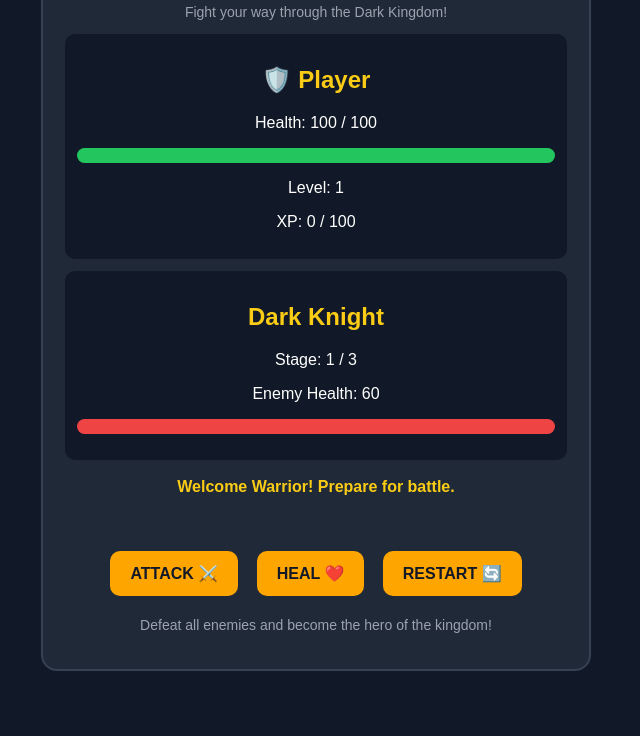
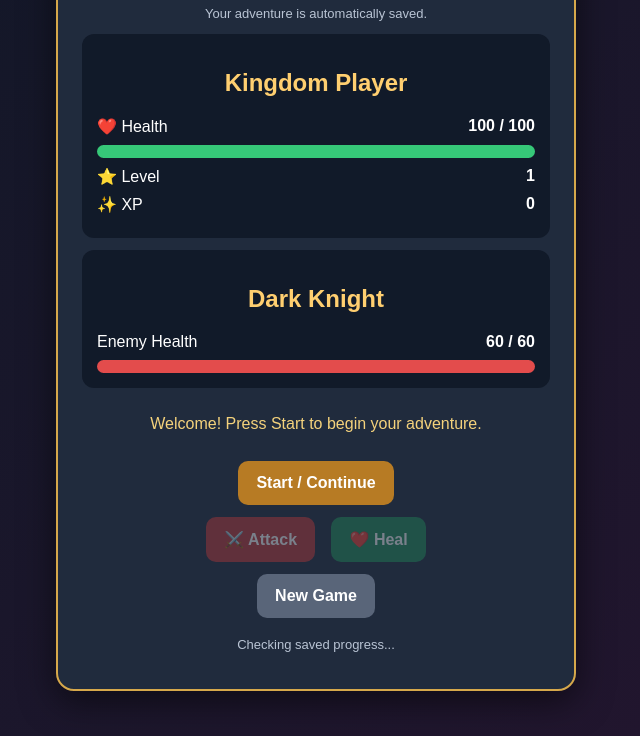
Before and after one commit to iiTachi/mino-rpg, a plain HTML site: page index.html in a window 1280 px wide. Shown: the part 129-865 px from the top of the page, without its empty margins (324-964 px from the left). Before the commit the page ends 828 px from the top, so only its background shows below. Drawn offline with Linux system fonts and the light colour scheme.

Commit message:
Update index.html

```diff
--- a/index.html
+++ b/index.html
@@ -4,245 +4,289 @@
 <head>
 <meta charset="UTF-8">
 <meta name="viewport" content="width=device-width, initial-scale=1.0">
-<title>MINO RPG ADVENTURE</title>
+<title>MINO RPG Adventure</title>
 <style>
-* { box-sizing: border-box; }
-
-body {
-    background: #111827;
-    color: white;
-    font-family: Arial, sans-serif;
-    text-align: center;
-    padding: 20px;
+*{box-sizing:border-box}
+body{
+  margin:0;padding:20px;
+  background:linear-gradient(135deg,#101827,#24152f);
+  color:#fff;font-family:Arial,sans-serif;
+  text-align:center;min-height:100vh;
 }
-
-.container {
-    max-width: 550px;
-    margin: auto;
-    background: #1f2937;
-    padding: 22px;
-    border-radius: 16px;
-    border: 2px solid #374151;
+.game{
+  max-width:520px;margin:25px auto;
+  padding:24px;background:#202b3d;
+  border:2px solid #d6a84b;border-radius:18px;
+  box-shadow:0 10px 35px #0008;
 }
-
-h1 { color: orange; }
-
-h2 { color: #facc15; }
-
-.stats {
-    background: #111827;
-    padding: 12px;
-    border-radius: 10px;
-    margin: 12px 0;
+h1{color:#f4c65e;margin-top:5px}
+h2{color:#ffcf70}
+.stats,.enemy{
+  background:#111a29;padding:15px;
+  border-radius:12px;margin:12px 0;
 }
-
-.bar {
-    background: #374151;
-    height: 15px;
-    border-radius: 10px;
-    overflow: hidden;
-    margin: 8px 0 14px;
+.statline{
+  display:flex;justify-content:space-between;
+  margin:9px 0;gap:10px;
 }
-
-.fill {
-    height: 100%;
-    width: 100%;
-    transition: width 0.3s;
+.bar{
+  height:13px;background:#4b2630;
+  border-radius:10px;overflow:hidden;margin-top:7px;
 }
-
-.player-fill { background: #22c55e; }
-.enemy-fill { background: #ef4444; }
-
-button {
-    background: orange;
-    color: #111827;
-    border: none;
-    padding: 13px 20px;
-    margin: 7px;
-    border-radius: 10px;
-    font-size: 16px;
-    font-weight: bold;
-    cursor: pointer;
+.fill{
+  height:100%;width:100%;
+  background:#36c878;transition:width .25s;
 }
-
-button:disabled {
-    opacity: 0.4;
-    cursor: not-allowed;
+.enemy .fill{background:#e34c4c}
+button{
+  border:0;border-radius:10px;
+  padding:13px 18px;margin:6px;
+  font-size:16px;font-weight:bold;
+  cursor:pointer;color:white;
+  background:#b77b24;
 }
-
-#message {
-    min-height: 48px;
-    color: #facc15;
-    font-weight: bold;
-    margin: 18px 0;
+button:disabled{opacity:.4;cursor:not-allowed}
+.attack{background:#c03939}
+.heal{background:#218c59}
+.new{background:#596579}
+#message{
+  min-height:55px;padding:12px;
+  color:#f4d27c;line-height:1.5;
 }
-
-.small {
-    color: #9ca3af;
-    font-size: 14px;
-}
+.small{color:#b9c4d4;font-size:13px}
 </style>
 </head>
+<body>
 
-<body>
-<div class="container">
+<div class="game">
+  <h1>⚔️ MINO RPG Adventure</h1>
+  <p class="small">Your adventure is automatically saved.</p>
 
-<h1>⚔️ MINO RPG ADVENTURE</h1>
-<p class="small">Fight your way through the Dark Kingdom!</p>
+  <div class="stats">
+    <h2>Kingdom Player</h2>
+    <div class="statline">
+      <span>❤️ Health</span><strong id="playerHP">100</strong>
+    </div>
+    <div class="bar"><div class="fill" id="playerBar"></div></div>
+    <div class="statline">
+      <span>⭐ Level</span><strong id="level">1</strong>
+    </div>
+    <div class="statline">
+      <span>✨ XP</span><strong id="xp">0</strong>
+    </div>
+  </div>
 
-<div class="stats">
-    <h2>🛡️ Player</h2>
-    <p>Health: <span id="health">100</span> / 100</p>
-    <div class="bar">
-        <div id="playerBar" class="fill player-fill"></div>
+  <div class="enemy">
+    <h2 id="enemyName">Dark Knight</h2>
+    <div class="statline">
+      <span>Enemy Health</span><strong id="enemyHP">60</strong>
     </div>
-    <p>Level: <span id="level">1</span></p>
-    <p>XP: <span id="xp">0</span> / 100</p>
-</div>
+    <div class="bar"><div class="fill" id="enemyBar"></div></div>
+  </div>
 
-<div class="stats">
-    <h2 id="enemyName">Dark Knight</h2>
-    <p>Stage: <span id="stage">1</span> / 3</p>
-    <p>Enemy Health: <span id="enemyHealth">60</span></p>
-    <div class="bar">
-        <div id="enemyBar" class="fill enemy-fill"></div>
-    </div>
-</div>
+  <div id="message">Welcome! Prepare for battle.</div>
 
-<p id="message">Welcome Warrior! Prepare for battle.</p>
+  <button id="startBtn" onclick="startGame()">Start / Continue</button>
+  <br>
+  <button class="attack" id="attackBtn" onclick="attack()">⚔️ Attack</button>
+  <button class="heal" id="healBtn" onclick="heal()">❤️ Heal</button>
+  <br>
+  <button class="new" onclick="newGame()">New Game</button>
 
-<button id="attackBtn" onclick="attack()">ATTACK ⚔️</button>
-<button id="healBtn" onclick="heal()">HEAL ❤️</button>
-<button onclick="restartGame()">RESTART 🔄</button>
-
-<p class="small">Defeat all enemies and become the hero of the kingdom!</p>
-
+  <p class="small" id="saveStatus">Checking saved progress...</p>
 </div>
 
 <script>
-let health = 100;
-let maxHealth = 100;
-let xp = 0;
-let level = 1;
-let stage = 0;
-let gameOver = false;
-
 const enemies = [
-    { name: "Dark Knight", health: 60, damage: 10, xp: 40 },
-    { name: "Shadow Beast", health: 90, damage: 15, xp: 60 },
-    { name: "DARK LORD 👑", health: 150, damage: 20, xp: 100 }
+  {name:"Dark Knight", hp:60, damage:10, xp:60},
+  {name:"Shadow Beast", hp:90, damage:15, xp:90},
+  {name:"Dark Lord", hp:150, damage:20, xp:150}
 ];
 
-let enemyHealth = enemies[0].health;
+const SAVE_KEY = "mino_rpg_save_v3";
 
-function updateScreen() {
-    const enemy = enemies[stage];
-
-    document.getElementById("health").textContent = health;
-    document.getElementById("level").textContent = level;
-    document.getElementById("xp").textContent = xp;
-    document.getElementById("stage").textContent = stage + 1;
-    document.getElementById("enemyName").textContent = enemy.name;
-    document.getElementById("enemyHealth").textContent = enemyHealth;
-
-    document.getElementById("playerBar").style.width =
-        (health / maxHealth * 100) + "%";
-
-    document.getElementById("enemyBar").style.width =
-        (enemyHealth / enemy.health * 100) + "%";
-
-    document.getElementById("attackBtn").disabled = gameOver;
-    document.getElementById("healBtn").disabled = gameOver;
+function freshState(){
+  return {
+    playerHP:100,
+    maxHP:100,
+    level:1,
+    xp:0,
+    stage:0,
+    enemyHP:60,
+    started:false,
+    finished:false,
+    gameOver:false
+  };
 }
 
-function gainXP(amount) {
-    xp += amount;
+let state = loadGame();
 
-    while (xp >= 100) {
-        xp -= 100;
-        level++;
-        maxHealth += 20;
-        health = Math.min(maxHealth, health + 30);
+function loadGame(){
+  try{
+    const saved = localStorage.getItem(SAVE_KEY);
+    if(!saved) return freshState();
 
-        document.getElementById("message").textContent =
-            "LEVEL UP! You reached level " + level + "!";
+    const data = JSON.parse(saved);
+    const base = freshState();
+    const merged = {...base,...data};
+
+    if(
+      !Number.isFinite(merged.playerHP) ||
+      !Number.isFinite(merged.enemyHP) ||
+      !Number.isInteger(merged.stage) ||
+      merged.stage < 0 || merged.stage >= enemies.length
+    ){
+      return freshState();
     }
+    return merged;
+  }catch(error){
+    return freshState();
+  }
 }
 
-function attack() {
-    if (gameOver) return;
+function saveGame(){
+  try{
+    localStorage.setItem(SAVE_KEY,JSON.stringify(state));
+    document.getElementById("saveStatus").textContent =
+      "✓ Progress saved automatically";
+  }catch(error){
+    document.getElementById("saveStatus").textContent =
+      "Save unavailable in this browser";
+  }
+}
 
-    const enemy = enemies[stage];
-    const damage = 20 + (level - 1) * 5;
+function currentEnemy(){
+  return enemies[state.stage];
+}
 
-    enemyHealth = Math.max(0, enemyHealth - damage);
+function updateScreen(){
+  document.getElementById("playerHP").textContent =
+    state.playerHP + " / " + state.maxHP;
+  document.getElementById("playerBar").style.width =
+    Math.max(0,state.playerHP/state.maxHP*100) + "%";
 
-    if (enemyHealth === 0) {
-        gainXP(enemy.xp);
+  document.getElementById("level").textContent = state.level;
+  document.getElementById("xp").textContent = state.xp;
 
-        if (stage === enemies.length - 1) {
-            gameOver = true;
-            document.getElementById("message").textContent =
-                "🏆 YOU DEFEATED THE DARK LORD! YOU WIN!";
-        } else {
-            document.getElementById("message").textContent =
-                "Enemy defeated! +" + enemy.xp + " XP. Next stage!";
-            stage++;
-            enemyHealth = enemies[stage].health;
-        }
+  if(state.finished){
+    document.getElementById("enemyName").textContent = "Victory!";
+    document.getElementById("enemyHP").textContent = "0";
+    document.getElementById("enemyBar").style.width = "0%";
+  }else{
+    const enemy = currentEnemy();
+    document.getElementById("enemyName").textContent = enemy.name;
+    document.getElementById("enemyHP").textContent =
+      state.enemyHP + " / " + enemy.hp;
+    document.getElementById("enemyBar").style.width =
+      Math.max(0,state.enemyHP/enemy.hp*100) + "%";
+  }
 
-        updateScreen();
-        return;
+  const canFight = state.started && !state.finished && !state.gameOver;
+  document.getElementById("attackBtn").disabled = !canFight;
+  document.getElementById("healBtn").disabled =
+    !canFight || state.playerHP >= state.maxHP;
+  document.getElementById("startBtn").textContent =
+    state.started ? "Continue" : "Start / Continue";
+}
+
+function message(text){
+  document.getElementById("message").textContent = text;
+}
+
+function startGame(){
+  if(state.finished){
+    message("You have already completed the adventure. Start a New Game to play again.");
+    return;
+  }
+  if(state.gameOver){
+    message("Your hero has fallen. Start a New Game to try again.");
+    return;
+  }
+  state.started = true;
+  saveGame();
+  updateScreen();
+  message("Battle resumed! Your progress is safe.");
+}
+
+function attack(){
+  if(!state.started || state.finished || state.gameOver) return;
+
+  const enemy = currentEnemy();
+  const damage = 20 + (state.level - 1) * 5;
+  state.enemyHP = Math.max(0,state.enemyHP-damage);
+
+  if(state.enemyHP <= 0){
+    state.xp += enemy.xp;
+
+    while(state.xp >= 100){
+      state.xp -= 100;
+      state.level++;
+      state.maxHP += 20;
+      state.playerHP = Math.min(state.maxHP,state.playerHP+30);
     }
 
-    health = Math.max(0, health - enemy.damage);
+    if(state.stage === enemies.length-1){
+      state.finished = true;
+      message("🏆 Defeated Dark Lord! You Win! Progress saved.");
+    }else{
+      const defeated = enemy.name;
+      state.stage++;
+      state.enemyHP = currentEnemy().hp;
+      message("Victory! " + defeated + " defeated. Next enemy: " + currentEnemy().name);
+    }
+  }else{
+    state.playerHP = Math.max(0,state.playerHP-enemy.damage);
 
-    if (health === 0) {
-        gameOver = true;
-        document.getElementById("message").textContent =
-            "💀 GAME OVER! Press RESTART to try again.";
-    } else {
-        document.getElementById("message").textContent =
-            "You dealt " + damage + " damage! The enemy attacked for " +
-            enemy.damage + " damage.";
+    if(state.playerHP <= 0){
+      state.gameOver = true;
+      message("You have been defeated! Your progress is saved.");
+    }else{
+      message("You dealt " + damage + " damage. " +
+        enemy.name + " attacked for " + enemy.damage + " damage.");
     }
+  }
 
-    updateScreen();
+  saveGame();
+  updateScreen();
 }
 
-function heal() {
-    if (gameOver) return;
+function heal(){
+  if(!state.started || state.finished || state.gameOver) return;
 
-    const oldHealth = health;
-    health = Math.min(maxHealth, health + 20);
+  if(state.playerHP >= state.maxHP){
+    message("Your health is already full.");
+    return;
+  }
 
-    if (health === oldHealth) {
-        document.getElementById("message").textContent =
-            "Your health is already full!";
-    } else {
-        document.getElementById("message").textContent =
-            "❤️ You restored " + (health - oldHealth) + " health!";
-    }
-
-    updateScreen();
+  const restored = Math.min(20,state.maxHP-state.playerHP);
+  state.playerHP += restored;
+  saveGame();
+  updateScreen();
+  message("❤️ You restored " + restored + " health. Progress saved.");
 }
 
-function restartGame() {
-    health = 100;
-    maxHealth = 100;
-    xp = 0;
-    level = 1;
-    stage = 0;
-    gameOver = false;
-    enemyHealth = enemies[0].health;
-
-    document.getElementById("message").textContent =
-        "Welcome back, Warrior! The battle begins!";
-
-    updateScreen();
+function newGame(){
+  if(!confirm("Start a completely new game? This will erase your saved progress.")){
+    return;
+  }
+  state = freshState();
+  saveGame();
+  updateScreen();
+  message("Welcome, hero! Your new adventure is ready.");
 }
 
 updateScreen();
+
+if(state.finished){
+  message("🏆 You have already won! Your completed game is saved.");
+}else if(state.gameOver){
+  message("Your saved game is over. Choose New Game to restart.");
+}else if(state.started){
+  message("Welcome back! Your previous battle has been restored.");
+}else{
+  message("Welcome! Press Start to begin your adventure.");
+}
 </script>
+
 </body>
 </html>
```
